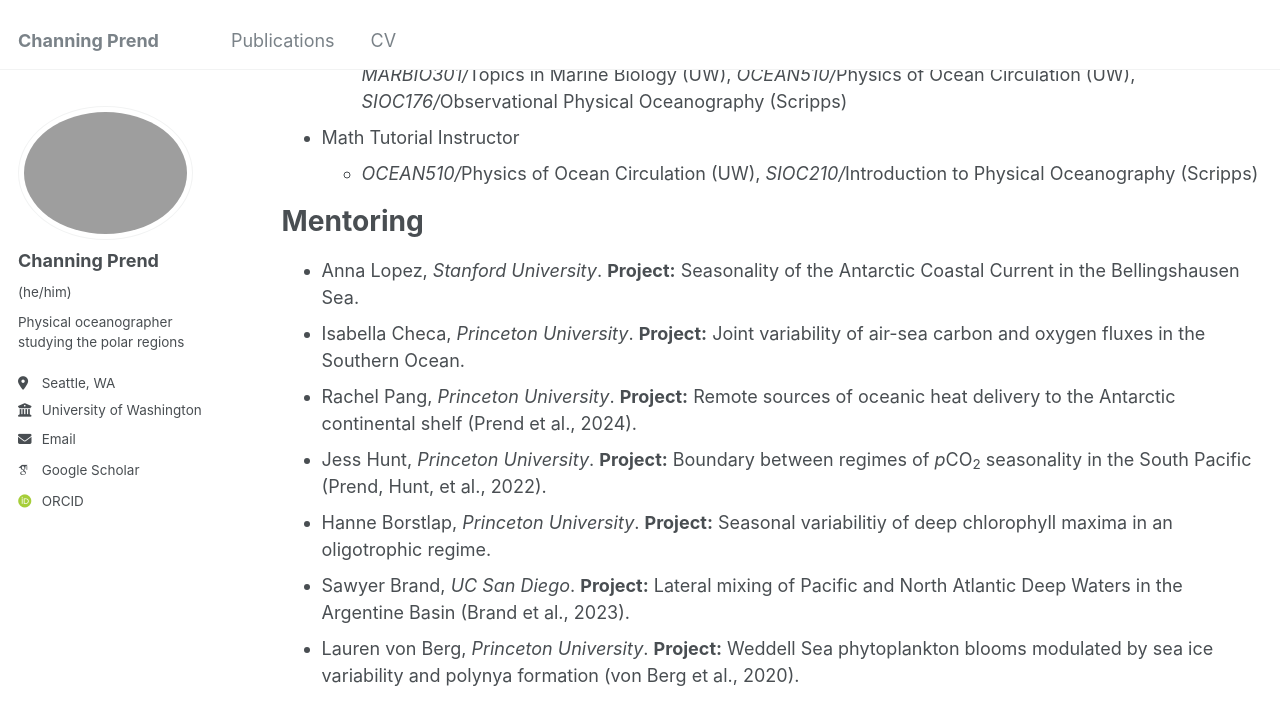
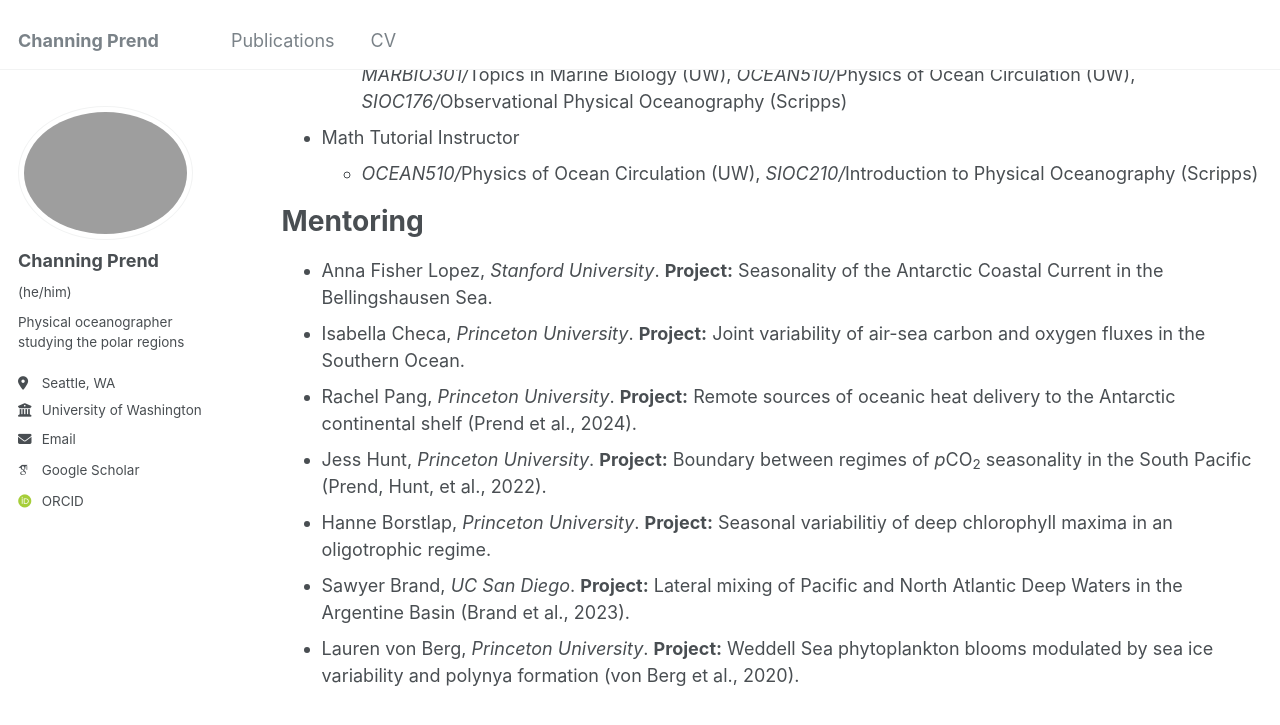
Before and after one commit to cprend/cprend.github.io, a Jekyll site: the page built from _pages/cv.md, in a window 1280 px wide and 900 px high, scrolled down 2065 px. Shown: the top 725 px of the window. Built offline with Jekyll 4.4.1, drawn with Linux system fonts in a browser that asks for light colours; some web fonts are replaced.

Commit message:
Update cv.md

```diff
--- a/_pages/cv.md
+++ b/_pages/cv.md
@@ -84,7 +84,7 @@ Teaching
 
 Mentoring
 ======
-* Anna Lopez, <em>Stanford University</em>. **Project:** Seasonality of the Antarctic Coastal Current in the Bellingshausen Sea.
+* Anna Fisher Lopez, <em>Stanford University</em>. **Project:** Seasonality of the Antarctic Coastal Current in the Bellingshausen Sea.
 * Isabella Checa, <em>Princeton University</em>. **Project:** Joint variability of air-sea carbon and oxygen fluxes in the Southern Ocean.
 * Rachel Pang, <em>Princeton University</em>. **Project:** Remote sources of oceanic heat delivery to the Antarctic continental shelf (Prend et al., 2024).
 * Jess Hunt, <em>Princeton University</em>. **Project:** Boundary between regimes of <em>p</em>CO<sub>2</sub> seasonality in the South Pacific (Prend, Hunt, et al., 2022).
```
